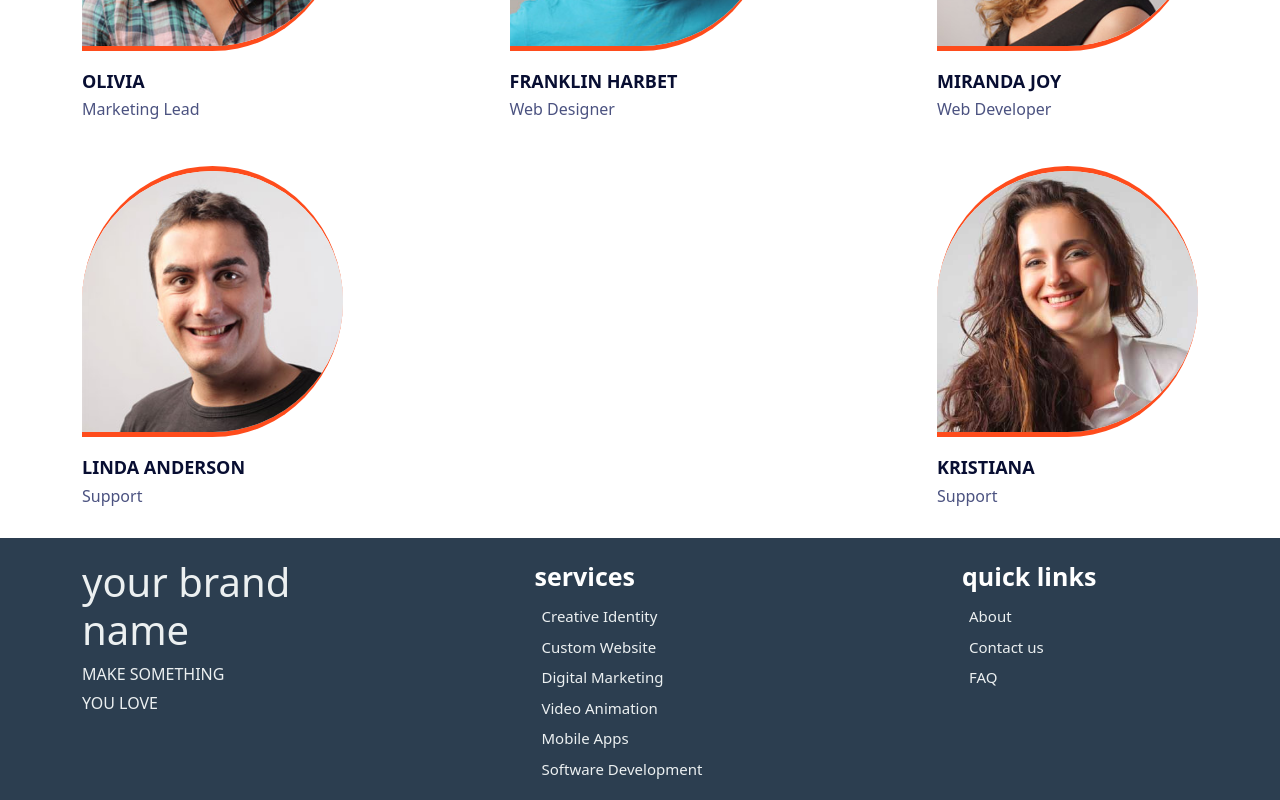
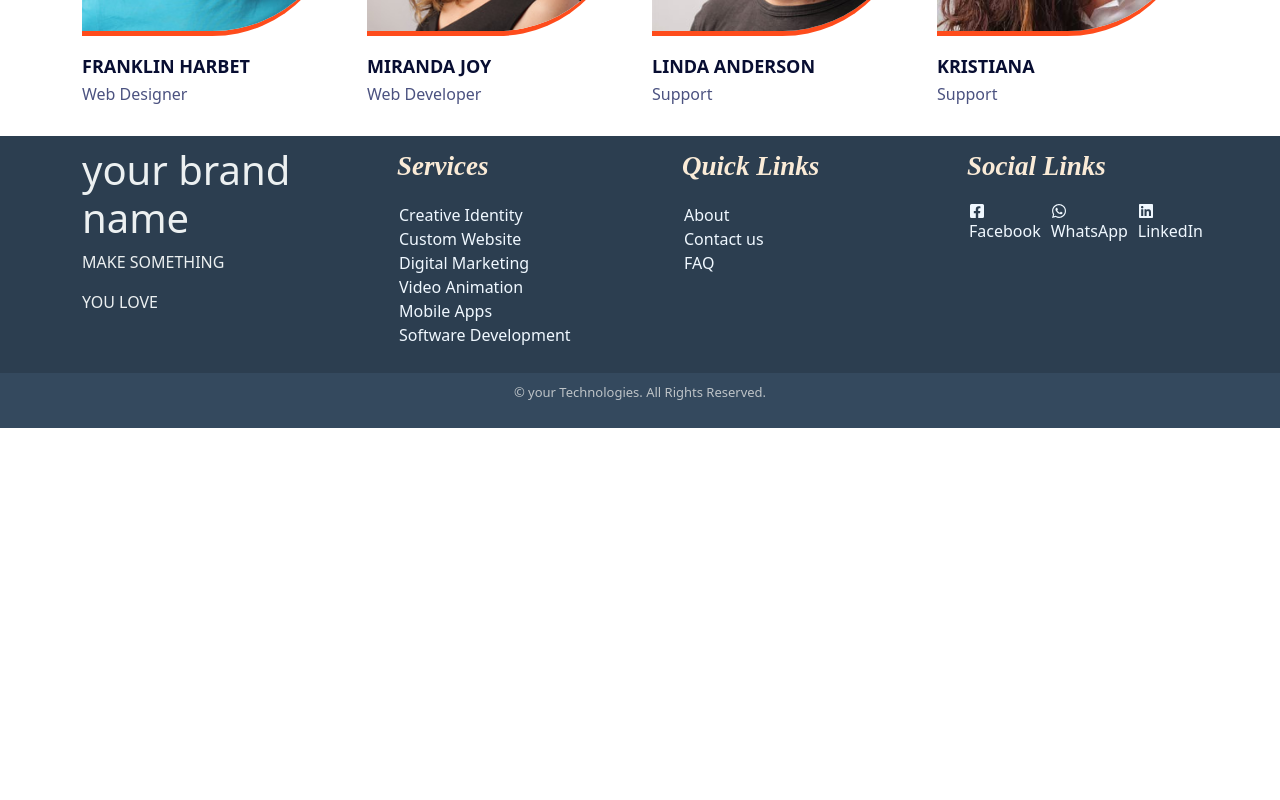
Before and after one commit to mariyamsaleem32/digital-markiting-agency-website, a React (Vite) app: page /team in a window 1280 px wide. Shown: the part 1040-1840 px from the top of the page. After the commit the page ends 1468 px from the top, so only its background shows below. Built offline with nearby package versions, Linux system fonts and the light colour scheme.

Commit message:
added footer

```diff
--- a/src/components/Footer/index.jsx
+++ b/src/components/Footer/index.jsx
@@ -16,29 +16,29 @@ const Footer = () => {
                 </div>
                 <div className="col-md-3 services_col">
                   <div className="inner_col">
-                    <p className="footer-h">services</p>
+                    <p className="footer-h">Services</p>
                     <ul>
-                      <li><Link to="/creative-identity">Creative Identity</Link></li>
-                      <li><Link to="/custom-website">Custom Website</Link></li>
-                      <li><Link to="/digital-marketing">Digital Marketing</Link></li>
-                      <li><Link to="/video-animation">Video Animation</Link></li>
-                      <li><Link to="/mobile-apps">Mobile Apps</Link></li>
-                      <li><Link to="/software-development">Software Development</Link></li>
+                      <li><Link to="/creative-identity" className="hover">Creative Identity</Link></li>
+                      <li><Link to="/custom-website" className="hover">Custom Website</Link></li>
+                      <li><Link to="/digital-marketing" className="hover">Digital Marketing</Link></li>
+                      <li><Link to="/video-animation" className="hover">Video Animation</Link></li>
+                      <li><Link to="/mobile-apps" className="hover">Mobile Apps</Link></li>
+                      <li><Link to="/software-development" className="hover">Software Development</Link></li>
                     </ul>
                   </div>
                 </div>
                 <div className="col-md-3 quickLinks_col">
                   <div className="inner_col">
-                    <p className="footer-h">quick links</p>
+                    <p className="footer-h">Quick Links</p>
                     <ul>
-                      <li><Link to={"/aboutus"}>About</Link></li>
-                      <li><Link to={"/contactus"}>Contact us</Link></li>
-                      <li><Link to={'/faqs'}>FAQ</Link></li>
+                      <li><Link to={"/aboutus"}  className="hover">About</Link></li>
+                      <li><Link to={"/contactus"} className="hover">Contact us</Link></li>
+                      <li><Link to={'/faqs'} className="hover">FAQ</Link></li>
                     </ul>
                   </div>
                 </div>
                 <div className="col-md-3">
-                  <p className="footer-h">Social links</p>
+                  <p className="footer-h">Social Links</p>
                   <ul className="social_media_icons">
                     <li>
                       <a href="https://www.facebook.com/profile.php?id=100090462638801" target="_blank" rel="noopener noreferrer">
--- a/src/components/Footer/styles.css
+++ b/src/components/Footer/styles.css
@@ -1,118 +1,50 @@
-/* General styling for the footer area */
+
 .footer-area {
     background-color: #2C3E50;
     color: #ecf0f1;
-    padding: 20px 0;  /* Reduced padding */
+    padding: 10px 0;
 }
 
-/* Container styling */
-.container {
-    max-width: 1140px;
-    margin: 0 auto;
-    padding: 0 15px; /* Some padding for alignment */
-}
-
-/* Row and flexbox for columns */
-.row {
-    display: flex;
-    flex-wrap: wrap;
-    justify-content: space-between;
-    gap: 15px; /* Adjusted gap between columns */
-}
-
-/* Column styling */
-.col-md-3 {
-    flex: 1 1 22%; /* Slightly smaller width to fit content neatly */
-}
-
-/* Footer heading styles */
-.footer-h {
-    font-size: 25px;
-    font-weight: bold;
-    margin-bottom: 10px;
-    margin-left: 25px;
-    color: #fff;
-}
-
-/* Footer sub-headings styles */
-.footer-col-1-h, .footer-col-1-p {
-    font-size: 16px;
-    margin: 5px 0;
-    color: #ecf0f1;
-}
-
-/* List styles */
-ul {
-    list-style-type: none;
-    padding: 0;
-    margin: 0;
-}
-
-ul li {
-    margin-bottom: 8px; /* Reduced margin */
-}
-
-ul li a {
-    color: #ecf0f1;
-    font-size: 15px;
-    text-decoration: none;
-    display: block;
-}
-
-ul li a:hover {
-    color: #3498db;
-}
-
-/* Social media icons styling */
-.social_media_icons {
-    display: flex;
-    gap: 15px; /* Reduced gap between icons */
-    align-items: center;
-}
-
-.social_media_icons li {
-    list-style: none;
-}
-
-.social_media_icons a {
-    color: #ecf0f1;
-    font-size: 20px;
-    display: flex;
-    align-items: center;
-    text-decoration: none;
-    gap: 8px; /* Slightly smaller gap between icon and text */
-}
-
-.social_media_icons a:hover {
-    color: #3498db;
-}
-
-.social_media_icons .icon {
-    transition: transform 0.3s ease;
-}
-
-.social_media_icons a:hover .icon {
-    transform: scale(1.1); /* Slightly smaller hover scale */
-}
-
-/* Footer copyright */
 .copy-right-area {
     background-color: #34495e;
     color: #bdc3c7;
-    padding: 10px 0;  /* Reduced padding */
+    padding: 10px 0;
     text-align: center;
-    font-size: 13px;  /* Smaller font size */
+    font-size: 13px;
 }
 
-/* Responsive Design */
-@media (max-width: 767px) {
-    .col-md-3 {
-        flex: 1 1 100%;
-        margin-bottom: 20px;
-    }
+.social_media_icons {
+    display: flex;
+    gap: 10px;
+    align-items: center;
+}
+.footer-h{
+    font-size: 27px;
+    font-style: italic;
+    font-weight: 600;
+    font-family: 'Times New Roman', Times, serif;
+    color: antiquewhite;
+    margin-left: 30px;
 
-    .social_media_icons {
-        flex-direction: column;
-        align-items: flex-start;
-    }
 }
+li{
+    list-style-type: none;
+}
+
+li a{
+    text-decoration: none;
+    color: aliceblue;
+}
+
+li a :hover{
+    color: rgb(83, 83, 204);
+}
+
+.container {
+    margin: 0 auto;
+    padding: 0 auto;
+}
+
+.hover:hover{
+    color: rgb(83, 83, 204);
+}
--- a/src/pages/Home/index.jsx
+++ b/src/pages/Home/index.jsx
@@ -29,7 +29,7 @@ import {
 
 function Home({ header, subheader, subheader1 }) {
   return (
-    <div>
+    <>
       <section>
         <Slideshow />
         <div className="container">
@@ -291,94 +291,8 @@ function Home({ header, subheader, subheader1 }) {
             </div>
           </div>
         </div>
-
-        {/* header 6 price */}
-        <div className="homeprice">
-          <div className="container">
-            <div className="">
-              <h6>PRICING</h6>
-              <h4>Our Flexible Pricing Plan</h4>
-              <p>
-                Lorem ipsum dolor sit amet, consectetur adipiscing elit, sed do
-                eiusmod tempor incididunt ut labore et dolore magna.
-              </p>
-            </div>
-            <div className="row mt-5">
-              <div className="col-lg-4 col-md-4 col-6">
-                <div className="homeprice-box">
-                  <AiOutlineSend className="icon1" />
-                  <div className="homeprice-header">
-                    <h3> Starter Plan</h3>
-                  </div>
-                  <div className="homeprice-list">
-                    <ul>
-                      <li>10GB Bandwidth Internet</li>
-                      <li>Business & Financ Analysing</li>
-                      <li>25 Social Media Reviews</li>
-                      <li>Customer Managemet</li>
-                      <li>24/7 Support</li>
-                    </ul>
-                  </div>
-                  <div className="homeprice-price">
-                    $20.99
-                    <span>Per Month</span>
-                  </div>
-                  <button className="btn learn-more-btn">Book Now</button>
-                </div>
-              </div>
-
-              <div className="col-lg-4 col-md-4 col-6">
-                <div className="homeprice-box">
-                  <AiOutlineBlock className="icon2" />
-                  <div className="homeprice-header">
-                    <h3> Advance Plan</h3>
-                  </div>
-                  <div className="homeprice-list">
-                    <ul>
-                      <li>30GB Bandwidth Internet</li>
-                      <li>Business & Financ Analysing</li>
-                      <li>30 Social Media Reviews</li>
-                      <li>Customer Managemet</li>
-                      <li>24/7 Support</li>
-                    </ul>
-                  </div>
-                  <div className="homeprice-price">
-                    $25.99
-                    <span>Per Month</span>
-                  </div>
-                  <button className="btn learn-more-btn">Book Now</button>
-                </div>
-              </div>
-
-              <div className="col-lg-4 col-md-4 col-6">
-                <div className="homeprice-box">
-                  <AiOutlineSketch className="icon3" />
-                  <div className="homeprice-header">
-                    <h3> Premium Plan</h3>
-                  </div>
-                  <div className="homeprice-list">
-                    <ul>
-                      <li>50GB Bandwidth Internet</li>
-                      <li>Business & Financ Analysing</li>
-                      <li>35 Social Media Reviews</li>
-                      <li>Customer Managemet</li>
-                      <li>24/7 Support</li>
-                    </ul>
-                  </div>
-                  <div className="homeprice-price">
-                    $30.99
-                    <span>Per Month</span>
-                  </div>
-                  <button className="btn learn-more-btn">Book Now</button>
-                </div>
-              </div>
-            </div>
-          </div>
-
-
-        </div>
-      </section>
-    </div>
+        </section>
+      </>
   );
 }
 
--- a/src/pages/Price/index.jsx
+++ /dev/null
@@ -1,98 +0,0 @@
-import React from 'react'
-
-import {
-    AiOutlineSketch,
-    AiOutlineSend,
-    AiOutlineBlock,
-  } from "react-icons/ai";
-
-
-export default function Price() {
-    return (
-        <div className="homeprice">
-           <div className="page-title-area">
-        <h1>Price</h1>
-      </div>
-        <div className="container">
-          <div className="">
-            <h6>PRICING</h6>
-            <h4>Our Flexible Pricing Plan</h4>
-            <p>
-              Lorem ipsum dolor sit amet, consectetur adipiscing elit, sed do
-              eiusmod tempor incididunt ut labore et dolore magna.
-            </p>
-          </div>
-          <div className="row mt-5">
-            <div className="col-lg-4 col-md-4 col-6">
-              <div className="homeprice-box">
-                <AiOutlineSend className="icon1" />
-                <div className="homeprice-header">
-                  <h3> Starter Plan</h3>
-                </div>
-                <div className="homeprice-list">
-                  <ul>
-                    <li>10GB Bandwidth Internet</li>
-                    <li>Business & Financ Analysing</li>
-                    <li>25 Social Media Reviews</li>
-                    <li>Customer Managemet</li>
-                    <li>24/7 Support</li>
-                  </ul>
-                </div>
-                <div className="homeprice-price">
-                  $20.99
-                  <span>Per Month</span>
-                </div>
-                <button className="btn learn-more-btn">Book Now</button>
-              </div>
-            </div>
-
-            <div className="col-lg-4 col-md-4 col-6">
-              <div className="homeprice-box">
-                <AiOutlineBlock className="icon2" />
-                <div className="homeprice-header">
-                  <h3> Advance Plan</h3>
-                </div>
-                <div className="homeprice-list">
-                  <ul>
-                    <li>30GB Bandwidth Internet</li>
-                    <li>Business & Financ Analysing</li>
-                    <li>30 Social Media Reviews</li>
-                    <li>Customer Managemet</li>
-                    <li>24/7 Support</li>
-                  </ul>
-                </div>
-                <div className="homeprice-price">
-                  $25.99
-                  <span>Per Month</span>
-                </div>
-                <button className="btn learn-more-btn">Book Now</button>
-              </div>
-            </div>
-
-            <div className="col-lg-4 col-md-4 col-6">
-              <div className="homeprice-box">
-                <AiOutlineSketch className="icon3" />
-                <div className="homeprice-header">
-                  <h3> Premium Plan</h3>
-                </div>
-                <div className="homeprice-list">
-                  <ul>
-                    <li>50GB Bandwidth Internet</li>
-                    <li>Business & Financ Analysing</li>
-                    <li>35 Social Media Reviews</li>
-                    <li>Customer Managemet</li>
-                    <li>24/7 Support</li>
-                  </ul>
-                </div>
-                <div className="homeprice-price">
-                  $30.99
-                  <span>Per Month</span>
-                </div>
-                <button className="btn learn-more-btn">Book Now</button>
-              </div>
-            </div>
-          </div>
-        </div>
-        </div>
-    )
-}
--- a/src/routes/routing.jsx
+++ b/src/routes/routing.jsx
@@ -8,7 +8,6 @@ import Team from '../pages/Team/index';
 import Services from '../pages/Services/index';
 import Contactus from '../pages/Contactus/index';
 import Notfound from '../pages/Notfound/index';
-import Price from '../pages/Price/index';
 import FAQs from '../components/FAQs';
 
 const Routing = () => {
@@ -23,9 +22,8 @@ const Routing = () => {
                 <Route path="/aboutus" element={<Aboutus />} />
                 <Route path="/services" element={<Services />} />
                 <Route path="/team" element={<Team />} />
-                <Route path="/price" element={<Price />} />
                 <Route path="/contactus" element={<Contactus />} />
-                <Route path="/faq" element={<FAQs />} />
+                <Route path="/faqs" element={<FAQs />} />
                 <Route path="*" element={<Notfound />} />
             </Routes>
             {!isNotFound && <Footer />} {/* Render Footer only if not on the NotFound page */}
```
